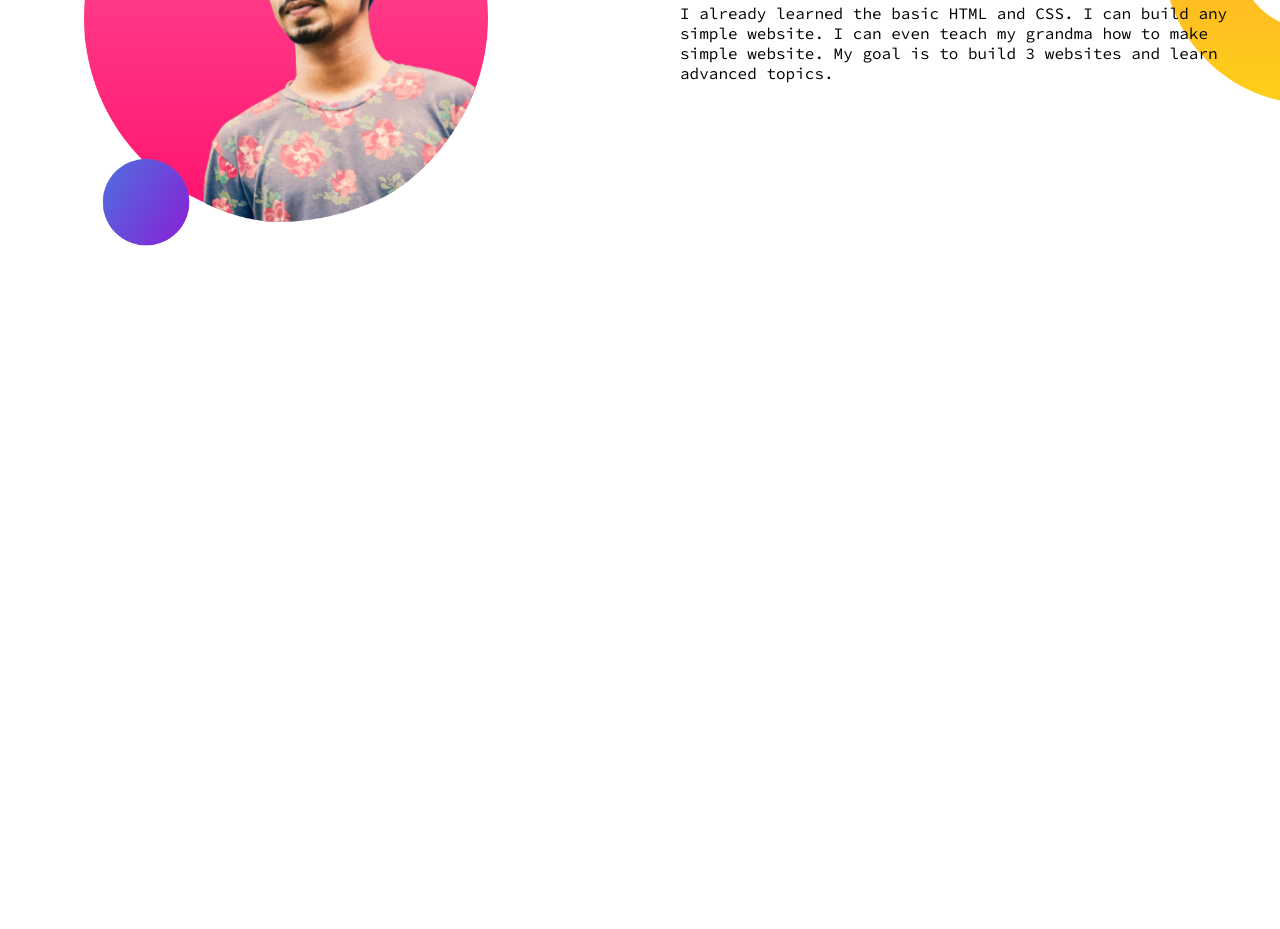
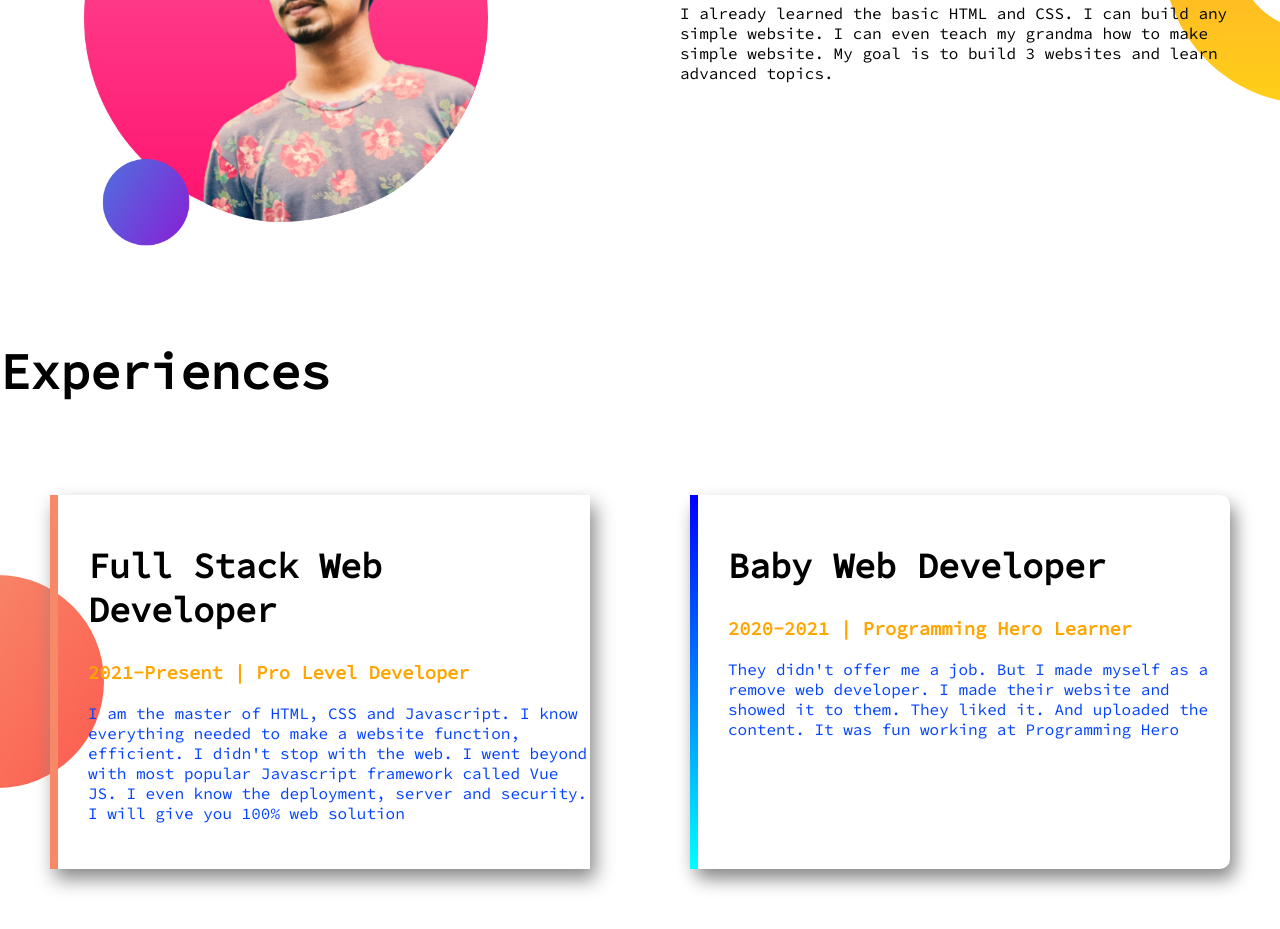
Before and after one commit to SanjidArsann/practise-portfolio, a plain HTML site: page index.html in a window 1280 px wide. Shown: the part 743-1672 px from the top of the page. Before the commit the page ends 1083 px from the top, so only its background shows below. Drawn offline with Linux system fonts and the light colour scheme.

Commit message:
third section done

```diff
--- a/index.html
+++ b/index.html
@@ -13,7 +13,7 @@
 </head>
 
 <body>
-    <section class="top-banner">
+    <section class="top-banner flexible-container">
         <div class="half-width">
             <h1>Welcome To</h1>
             <h1><span class="wel">Sanjid Arsan</span> World</h1>
@@ -27,7 +27,7 @@
             <img src="images/sanjidbg.png" alt="Moshiur Rahman">
         </div>
     </section>
-    <section class="second-banner">
+    <section class="second-banner flexible-container">
         <div class="half-width">
             <img src="images/sanjubg2.png" alt="Moshiur Rahman">
         </div>
@@ -40,6 +40,26 @@
             <a class="button" href="#">Download Resume</a>
         </div>
     </section>
+    <section class="third-banner">
+        <h1>Experiences</h1>
+        <div class="flexible-container third-backgroud">
+            <div class="half-width third-part">
+                <h1 class="title">Full Stack Web Developer</h1>
+                <h3 class="wel">2021-Present | Pro Level Developer</h3>
+                <p>I am the master of HTML, CSS and Javascript. I know everything needed to make a website function,
+                    efficient. I didn't stop with the web. I went beyond with most popular Javascript framework called
+                    Vue
+                    JS. I even know the deployment, server and security. I will give you 100% web solution</p>
+            </div>
+            <div id="web-developer" class="half-width third-part">
+                <h1 class="title">Baby Web Developer</h1>
+                <h3 class="wel">2020-2021 | Programming Hero Learner</h3>
+                <p>They didn't offer me a job. But I made myself as a remove web developer. I made their website and
+                    showed
+                    it to them. They liked it. And uploaded the content. It was fun working at Programming Hero</p>
+            </div>
+        </div>
+    </section>
 </body>
 
 </html>
--- a/style.css
+++ b/style.css
@@ -9,7 +9,7 @@ h1{
 .wel{
     color:#FFA500;
 }
-section{
+.flexible-container{
     display: flex;
     margin-bottom: 80px;
 }
@@ -38,3 +38,26 @@ section{
     background-repeat: no-repeat;
     background-position-x: right;
 }
+.third-banner p{
+    color: #0042FF;
+}
+.third-backgroud{
+    background-image: url(images/exp-bg.png);
+    background-repeat: no-repeat;
+    background-position: left;
+}
+.third-part{
+    margin: 50px;
+    padding: 20px 0px 30px 30px;
+    border-left: 8px solid #F78969;
+    box-shadow: 5px 10px 18px #888888;
+}
+#web-developer{
+    border-image: linear-gradient(blue,aqua);
+    border-image-slice: 1;
+    border-radius: 10px;
+}
+.title{
+    font-size: 35px;
+    font-weight: 700;
+}
```
